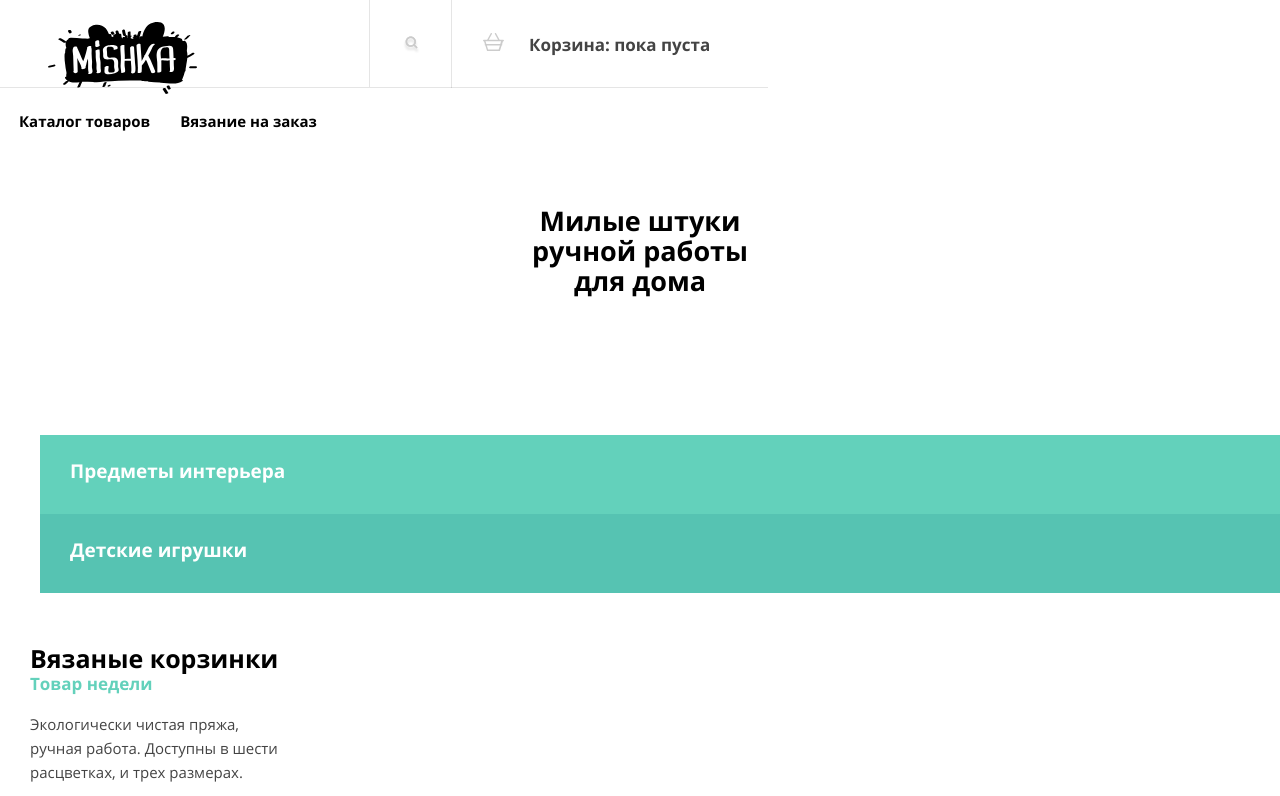
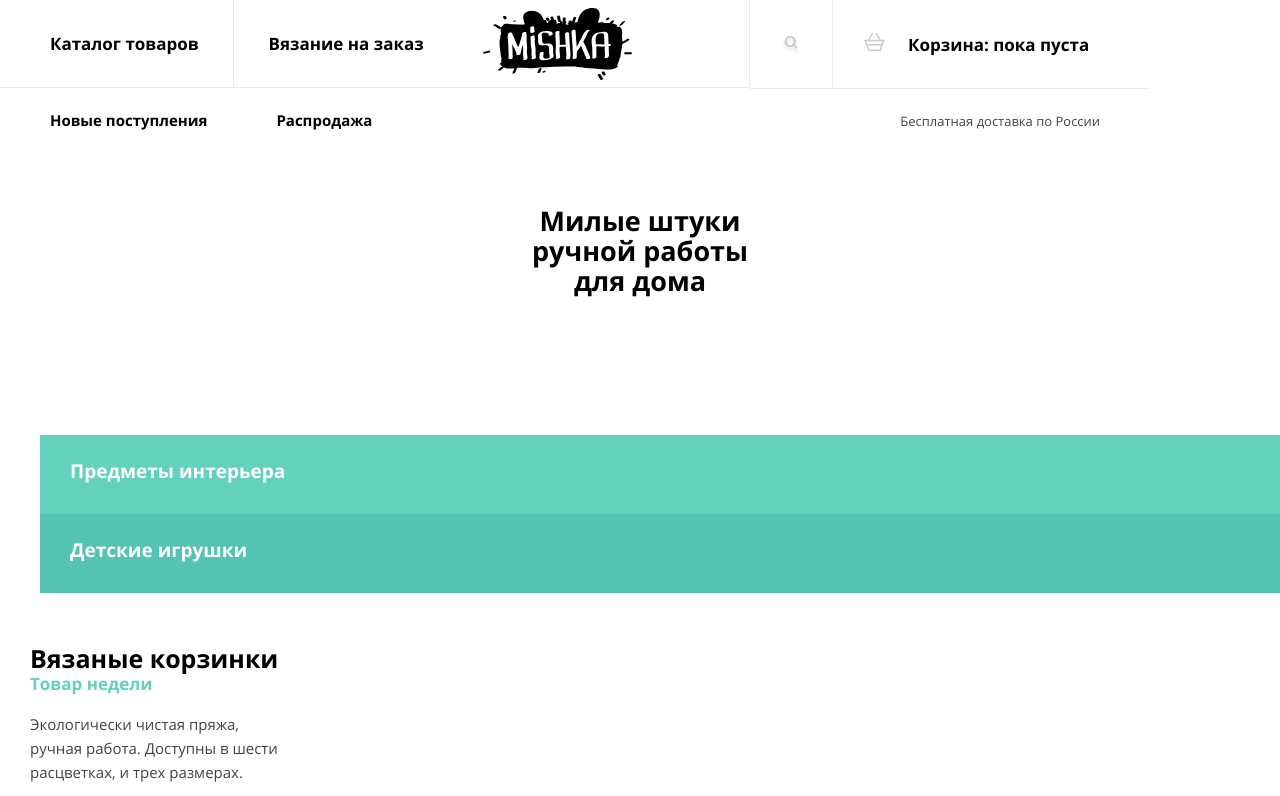
Before and after one commit to apoluektova/1150193-mishka-21, a website: page source/index.html in a window 1280 px wide. Shown: the top 796 px of the page. Drawn offline with nearby package versions, Linux system fonts and the light colour scheme; files that its build step writes are made by us from their sources.

Commit message:
Add basic header layout for all resolutions

```diff
--- a/source/index.html
+++ b/source/index.html
@@ -78,16 +78,38 @@
     </svg>
     <header class="header">
       <nav class="header__navigation navigation">
-        <a class="navigation__link" aria-label="Логотип магазина Мишка">
-          <svg class="header__logo header__logo--mobile" width="86" height="35"><use xlink:href="#mishka-logo-mobile"></use></svg>
-          <svg class="header__logo header__logo--tablet" width="113" height="46"><use xlink:href="#mishka-logo-tablet"></use></svg>
-          <svg class="header__logo header__logo--desktop" width="149" height="72"><use xlink:href="#mishka-logo-desktop"></use></svg>
-        </a>
-        <button class="navigation__toggle" type="button" aria-label="Открыть/закрыть меню">
-          <svg class="navigation__menu" width="20" height="14"><use xlink:href="#menu"></use></svg>
-        </button>
-        <div class="navigation__wrapper">
-          <ul class="navigation__wrapper-user navigation__list user-menu">
+        <div class="navigation__wrapper navigation__wrapper--site">
+          <div class="navigation__wrapper-desktop">
+            <div class="navigation__wrapper-logo">
+              <a class="navigation__logo" aria-label="Логотип магазина Мишка">
+                <svg class="navigation__logo navigation__logo--mobile" width="86" height="35"><use xlink:href="#mishka-logo-mobile"></use></svg>
+                <svg class="navigation__logo navigation__logo--tablet" width="113" height="46"><use xlink:href="#mishka-logo-tablet"></use></svg>
+                <svg class="navigation__logo navigation__logo--desktop" width="149" height="72"><use xlink:href="#mishka-logo-desktop"></use></svg>
+              </a>
+              <button class="navigation__toggle" type="button" aria-label="Открыть/закрыть меню">
+                <svg class="navigation__menu" width="20" height="14"><use xlink:href="#menu"></use></svg>
+              </button>
+            </div>
+            <ul class="navigation__site navigation__list site-menu">
+              <li class="site-menu__item site-menu__item--catalog">
+                <a class="site-menu__link" href="catalog.html">Каталог товаров</a>
+              </li>
+              <li class="site-menu__item">
+                <a class="site-menu__link" href="form.html">Вязание на заказ</a>
+              </li>
+            </ul>
+          </div>
+          <ul class="navigation__promo promo-menu">
+            <li class="promo-menu__item">
+              <a class="promo-menu__link href="#">Новые поступления</a>
+            </li>
+            <li class="promo-menu__item">
+              <a class="promo-menu__link href="#">Распродажа</a>
+            </li>
+          </ul>
+        </div>
+        <div class="navigation__wrapper navigation__wrapper--user">
+          <ul class="navigation__user navigation__list user-menu">
             <li class="user-menu__item user-menu__item--search">
               <a class="user-menu__link">
                 <svg class="user-menu__icon user-menu__icon--search" width="18" height="18">
@@ -105,16 +127,8 @@
               </a>
             </li>
           </ul>
-          <ul class="navigation__wrapper-site navigation__list site-menu">
-            <li class="site-menu__item">
-              <a class="site-menu__link" href="catalog.html">Каталог товаров</a>
-            </li>
-            <li class="site-menu__item">
-              <a class="site-menu__link" href="form.html">Вязание на заказ</a>
-            </li>
-          </ul>
+          <span class="navigation__delivery">Бесплатная доставка по России</span>
         </div>
-        <span class="navigation__delivery">Бесплатная доставка по России</span>
       </nav>
     </header>
 
--- a/source/sass/blocks/header.scss
+++ b/source/sass/blocks/header.scss
@@ -1,25 +1,3 @@
-.header {
-  display: flex;
-  padding: 22px 30px;
-  // border-bottom: 1px solid $light-grey;
-}
-
-.header__link {
-  display: block;
-  margin: 0 auto;
-}
-
-.header__logo {
-  &--mobile {
-    display: block;
-  }
-
-  &--tablet,
-  &--desktop {
-    display: none;
-  }
-}
-
 .header__delivery {
   display: none;
 }
@@ -27,40 +5,6 @@
 @media (min-width: $tablet-width) {
   .header {
     padding: 0;
-  }
-  // .header {
-  //   display: grid;
-  //   grid-template-columns: 370px 398px;
-  //   // grid-template-rows: auto auto;
-  //   padding: 0;
-  //   border-bottom: none;
-  // }
-
-  // .header__link {
-  //   padding: 25px 48px 20px;
-  //   grid-column: 1 / 2;
-  //   grid-row: 1 / 2;
-  //   margin: 0;
-  //   border-right: 1px solid rgba($black, 0.1);
-  //   border-bottom: 1px solid rgba($black, 0.1);
-  // }
-
-  // .header__navigation {
-  //   grid-column: 2 / 3;
-  //   grid-row: 1 / -1;
-  // }
-
-
-  .header__logo {
-    &--mobile,
-    &--desktop {
-      display: none;
-    }
-
-    &--tablet {
-      display: block;
-      margin-right: auto;
-    }
   }
 
   .header__delivery {
@@ -72,14 +16,7 @@
 }
 
 @media (min-width: $desktop-width) {
-  .header__logo {
-    &--mobile,
-    &--tablet {
-      display: none;
-    }
-
-    &--desktop {
-      display: block;
-    }
+  .header {
+    margin: 0 auto;
   }
 }
--- a/source/sass/blocks/navigation.scss
+++ b/source/sass/blocks/navigation.scss
@@ -1,61 +1,119 @@
-.navigation {
-  align-self: center;
+.navigation__wrapper-logo {
+  @include wrapper;
+  display: flex;
+  padding-top: 22px;
+  padding-bottom: 22px;
+  border-bottom: 1px solid $light-grey;
+}
+
+.navigation__logo {
+    &--mobile {
+      display: block;
+    }
+
+    &--tablet,
+    &--desktop {
+      display: none;
+    }
 }
 
 .navigation__toggle {
   @include no-button;
+  margin-left: auto;
 }
 
 .navigation__delivery {
   display: none;
 }
 
-.navigation__wrapper {
-  display: none;
+.navigation__list {
+  font-size: 17px;
+  font-weight: 700;
+  line-height: 24px;
+  color: $black;
 }
 
 @media (min-width: $tablet-width) {
+  .navigation {
+    display: flex;
+  }
+
+  .navigation__wrapper {
+    display: flex;
+    flex-direction: column;
+
+    &--site {
+      width: 370px;
+    }
+
+    &--user {
+      width: 398px;
+    }
+  }
+
+  .navigation__wrapper-logo {
+    padding: 21px 10px 20px 48px;
+    border-right: 1px solid $light-grey;
+    border-bottom: 1px solid $light-grey;
+  }
+
   .navigation__toggle {
     display: none;
   }
 
-  .navigation {
-    display: grid;
-    grid-template-columns: 370px 82px 316px;
-    grid-template-rows: 88px auto;
+  .navigation__logo {
+    &--mobile,
+    &--desktop {
+      display: none;
+    }
+
+    &--tablet {
+      display: block;
+    }
   }
 
-  .navigation__link {
-    grid-column: 1 / 2;
-    grid-row: 1 / 2;
-    padding: 22px 48px 20px;
-    margin: 0;
-    border-right: 1px solid rgba($black, 0.1);
-    border-bottom: 1px solid rgba($black, 0.1);
+  .navigation__delivery {
+    display: block;
+    padding: 19.5px 50px 0 31px;
+    text-align: right;
+  }
+}
+
+@media (min-width: $desktop-width) {
+  .navigation__logo {
+    &--mobile,
+    &--tablet {
+      display: none;
+    }
+
+    &--desktop {
+      display: block;
+    }
+  }
+
+  .navigation__wrapper-desktop {
+    display: flex;
+    border-bottom: 1px solid $light-grey;
+    border-right: 1px solid $light-grey;
   }
 
   .navigation__wrapper {
-    grid-column: 1 / -1;
-    grid-row: 1 / -1;
-    display: grid;
-    grid-template-columns: 370px 398px;
-    grid-template-rows: 88px auto;
+    &--site {
+      width: 750px;
+    }
+
+    &--user {
+      width: 400px;
+    }
   }
 
-  .navigation__wrapper-user {
-    grid-column: 2 / 3;
-    grid-row: 1 / 2;
+  .navigation__wrapper-logo {
+    order: 2;
+    padding: 8px 101px 7px 9px;
+    border: 0;
   }
 
-  .navigation__wrapper-site {
-    grid-column: 1 / 2;
-    grid-row: 2 / 3;
+  .navigation__site {
+    order: 1;
   }
-
-  .navigation__delivery {
-    grid-column: 3 / 4;
-    grid-row: 2 / 3;
-    padding: 19.5px 10px 0 10px;
-  }
-
 }
--- /dev/null
+++ b/source/sass/blocks/promo-menu.scss
@@ -0,0 +1,19 @@
+.promo-menu {
+  display: none;
+}
+
+@media (min-width: $desktop-width) {
+  .promo-menu {
+    @include no-list;
+    display: flex;
+    font-size: 15px;
+    font-weight: 700;
+    line-height: 24px;
+    color: $black;
+    padding-left: 15px;
+  }
+
+  .promo-menu__item {
+    padding: 20px 34px 0 35px;
+  }
+}
--- a/source/sass/blocks/site-menu.scss
+++ b/source/sass/blocks/site-menu.scss
@@ -1,26 +1,55 @@
 .site-menu {
-  display: none;
+  @include no-list;
+}
+
+.site-menu__item {
+  padding: 27.5px 30px;
+  text-align: center;
+  border-bottom: 1px solid $light-grey;
+}
+
+.site-menu__link {
+  color: $black;
 }
 
 @media (min-width: $tablet-width) {
   .site-menu {
-    @include no-list;
-    display: flex;
-    padding: 20.5px 10px 0 19px;
     font-size: 15px;
     line-height: 24px;
     font-weight: 700;
+    display: flex;
+    padding: 21.5px 10px 0 48px;
   }
 
   .site-menu__item {
-    margin-right: 30px;
+    padding: 0;
+    border: 0;
+    margin-right: 25px;
 
     &:last-of-type {
       margin-right: 0;
     }
   }
 
+
   .site-menu__link {
     color: $black;
   }
 }
+
+@media (min-width: $desktop-width) {
+  .site-menu {
+    font-size: 17px;
+    padding: 0;
+    padding-left: 15px;
+  }
+
+  .site-menu__item {
+    margin: 0;
+    padding: 32px 34px 31px 35px;
+
+    &--catalog {
+      border-right: 1px solid $light-grey;
+    }
+  }
+}
--- a/source/sass/blocks/user-menu.scss
+++ b/source/sass/blocks/user-menu.scss
@@ -1,18 +1,37 @@
 .user-menu {
-  display: none;
+  @include no-list;
+}
+
+.user-menu__item {
+  padding: 27.5px 30px;
+  text-align: center;
+  border-bottom: 1px solid $light-grey;
 }
 
 @media (min-width: $tablet-width) {
   .user-menu {
-    display: grid;
-    grid-template-columns: 82px 316px;
-    @include no-list;
-    border-bottom: 1px solid rgba($black, 0.1);
+    display: flex;
+    border-bottom: 1px solid $light-grey;
   }
-  .user-menu__item--search {
-    padding: 36px 31px 34px 33px;
-    grid-column: 1 / 2;
-    border-right: 1px solid rgba($black, 0.1);
+
+  .user-menu__item {
+    &--search {
+      padding: 36px 31px 34px 33px;
+      border: 0;
+      border-right: 1px solid $light-grey;
+    }
+
+    &--cart {
+      font-size: 17px;
+      line-height: 24px;
+      font-weight: 700;
+      padding: 33px 10px 31px 31px;
+      border: 0;
+    }
+  }
+
+  .user-menu__link {
+    display: flex;
   }
 
   .user-menu__icon {
@@ -23,19 +42,13 @@
     display: none;
   }
 
-  .user-menu__link {
-    display: flex;
-  }
-
-  .user-menu__item--cart {
-    grid-column: 2 / 3;
-    font-size: 17px;
-    line-height: 24px;
-    font-weight: 700;
-    padding: 32.5px 30px 31.5px 31px;
-  }
-
   .user-menu__icon--cart {
-    margin-right: 25px;
+    margin-right: 23px;
   }
 }
+
+@media (min-width: $desktop-width) {
+  .user-menu__item--search {
+    padding: 36px 32px 34px 32px;
+  }
+}
--- a/source/sass/mixins.scss
+++ b/source/sass/mixins.scss
@@ -15,6 +15,15 @@
 
 @mixin wrapper {
   padding: 0 30px;
+
+  @media (min-width: $tablet-width) {
+    padding: 0 50px;
+  }
+
+  @media (min-width: $desktop-width) {
+    margin: 0 auto;
+    max-width: 1150px;
+  }
 }
 
 @mixin white-button {
--- a/source/sass/style.scss
+++ b/source/sass/style.scss
@@ -23,3 +23,4 @@
 @import "blocks/process";
 @import "blocks/site-menu";
 @import "blocks/user-menu";
+@import "blocks/promo-menu";
```
